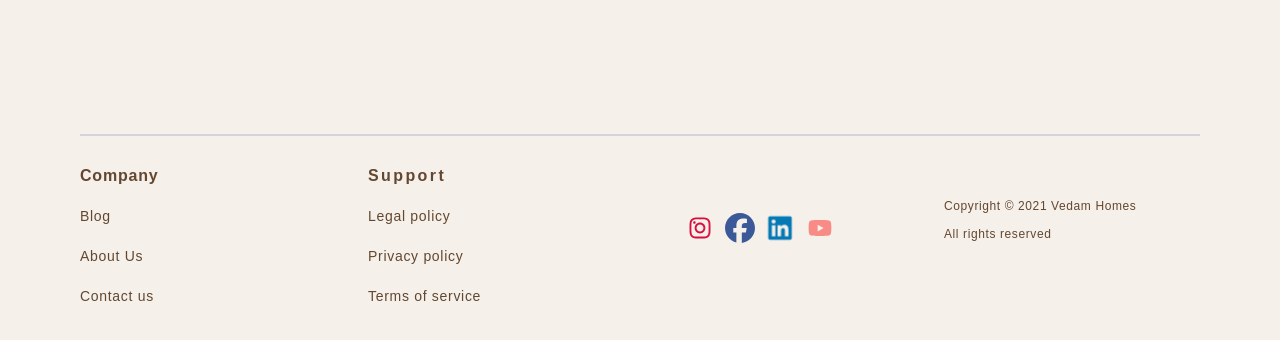
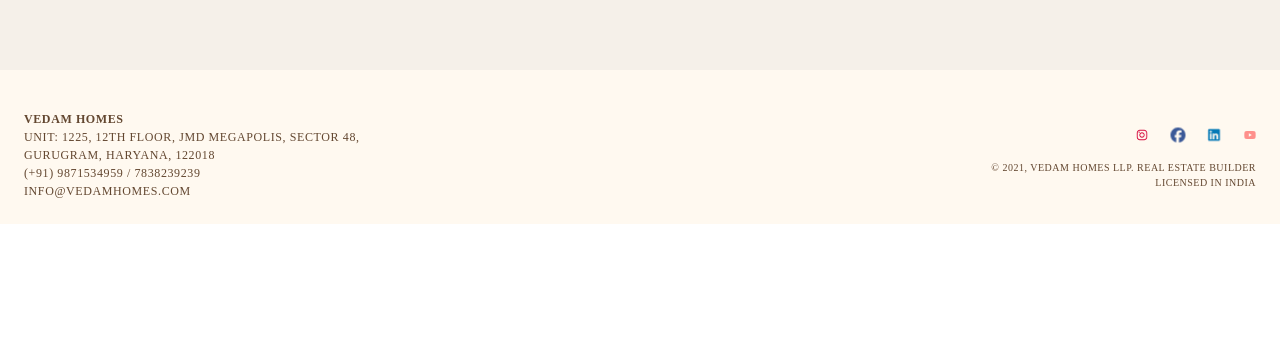
Before and after one commit to Vedamhomes/Vedamhome, a Next.js app: page /Projects in a window 1280 px wide. Shown: the part 4313-4653 px from the top of the page. After the commit the page ends 4537 px from the top, so only its background shows below. Built offline with nearby package versions, Linux system fonts and the light colour scheme.

Commit message:
banner position and footer modified

```diff
--- a/src/app/Coponents/Banner/banner.js
+++ b/src/app/Coponents/Banner/banner.js
@@ -20,7 +20,7 @@ const Banner = (props) => {
       <div className="xl:mx-auto xl:container">
         <div className="bg-[#fff9f0] flex flex-col-reverse md:flex-row items-center lg:space-x-6">
           {/* Left Section */}
-          <div className="w-full lg:w-1/2 lg:pl-12 h-[40vh] sm:h-[50vh] md:h-auto">
+          <div className="w-full flex lg:w-1/2 lg:pl-12 h-[40vh] sm:h-[50vh] md:h-auto">
             <div className="absolute top-2 right-2 lg:top-0 lg:left-0">
               <button
                 onClick={() => setIsBannerOpn(false)}
--- a/src/app/Coponents/footer/footer.js
+++ b/src/app/Coponents/footer/footer.js
@@ -6,48 +6,35 @@ import {
 } from "@fortawesome/free-brands-svg-icons";
 import { FontAwesomeIcon } from "@fortawesome/react-fontawesome";
 import "font-awesome/css/font-awesome.min.css";
+import Link from "next/link";
 
 const Footer = () => {
   return (
-    <div className="mx-auto container py-16 xl:px-20 lg:px-12 sm:px-6 px-4">
-      <hr className="mb-8 border-t-2 border-gray-300"></hr>
-      <div className="grid grid-cols-2 md:grid-cols-3 lg:grid-cols-3 xl:grid-cols-4 md:gap-8 gap-4">
-
-        <div className="sm:ml-0 ml-8">
-          <h2 className="text-base leading-4 text-[#634730] tracking-[0.05em] font-bold">
-            Company
-          </h2>
-          <p className="hover:text-gray-500 text-[14px] leading-4 mt-6 text-[#634730] tracking-[0.05em] font-normal cursor-pointer">
-            Blog
+    <footer className="bg-[#fff9f0] text-[#634730] pt-10 pb-6 px-6 ">
+      <div className="max-w-7xl mx-auto flex flex-col md:flex-row justify-between items-start text-left">
+        {/* Left Section - Contact Details */}
+        <div className="md:w-1/3 w-full mb-6 md:mb-0">
+          <p className="text-[12px] font-[Hues] tracking-[0.05em] uppercase font-semibold">
+            Vedam Homes
           </p>
-          <p className="hover:text-gray-500 text-[14px] leading-4 mt-6 text-[#634730] tracking-[0.05em] font-normal cursor-pointer">
-            About Us
+          <p className="text-[12px] font-[Hues] tracking-[0.05em] uppercase">
+            Unit: 1225, 12th Floor, JMD Megapolis, Sector 48, Gurugram, Haryana,
+            122018
           </p>
-          <p className="hover:text-gray-500 text-[14px] leading-4 mt-6 text-[#634730] tracking-[0.05em] font-normal cursor-pointer">
-            Contact us
+          <p className="text-[12px] font-[Hues] tracking-[0.05em] uppercase">
+            (+91) 9871534959 / 7838239239
+          </p>
+          <p className="text-[12px] font-[Hues] tracking-[0.05em] uppercase">
+            Info@vedamhomes.com
           </p>
         </div>
 
-        <div className="sm:ml-0 ml-8">
-          <h2 className="text-base leading-4 text-[#634730] tracking-[0.15em] font-bold">
-            Support
-          </h2>
-          <p className="hover:text-gray-500 text-[14px] leading-4 mt-6 text-[#634730] tracking-[0.05em] font-normal cursor-pointer">
-            Legal policy
-          </p>
-          <p className="hover:text-gray-500 text-[14px] leading-4 mt-6 text-[#634730] tracking-[0.05em] font-normal cursor-pointer">
-            Privacy policy
-          </p>
-          <p className="hover:text-gray-500 text-[14px] leading-4 mt-6 text-[#634730] tracking-[0.05em] font-normal cursor-pointer">
-            Terms of service
-          </p>
-        </div>
-
-        <div className="ml-8 mb-4 flex flex-col flex-shrink-0">
-          <div className="flex items-center gap-x-4 mt-12">
+        {/* Right Section - Legal & Site Credits */}
+        <div className="text-[12px] font-[Hues] tracking-[0.05em] uppercase mt-4 md:w-1/3 w-full text-right">
+          <div className="w-full flex items-end space-x-6 mb-4  justify-end">
             <div>
               <FontAwesomeIcon
-                className="cursor-pointer w-6 h-6"
+                className="cursor-pointer w-3 h-3"
                 icon={faInstagram}
                 flip
                 style={{ color: "#d80e40" }}
@@ -55,7 +42,7 @@ const Footer = () => {
             </div>
             <div>
               <FontAwesomeIcon
-                className="cursor-pointer w-6 h-6"
+                className="cursor-pointer w-3 h-3"
                 icon={faFacebook}
                 beat
                 style={{ color: "#3b5998" }}
@@ -63,7 +50,7 @@ const Footer = () => {
             </div>
             <div>
               <FontAwesomeIcon
-                className="cursor-pointer w-6 h-6"
+                className="cursor-pointer w-3 h-3"
                 icon={faLinkedin}
                 beatFade
                 style={{ color: "#0077B5" }}
@@ -71,33 +58,108 @@ const Footer = () => {
             </div>
             <div>
               <FontAwesomeIcon
-                className="cursor-pointer w-6 h-6"
+                className="cursor-pointer w-3 h-3"
                 icon={faYoutube}
                 fade
                 style={{ color: "#FF0000" }}
               />
             </div>
           </div>
-        </div>
-
-        <div className="mt-4 lg:block hidden">
-          <p className="text-xs leading-none text-[#634730] tracking-[0.05em] font-light mt-4">
-            Copyright © 2021 Vedam Homes
-          </p>
-          <p className="text-xs leading-none text-[#634730] tracking-[0.05em] font-light mt-4">
-            All rights reserved
-          </p>
+          <p className="text-[10px] font-[Hues] tracking-[0.05em] uppercase">© 2021, Vedam Homes LLP. Real Estate Builder</p>
+          <p className="text-[10px] font-[Hues] tracking-[0.05em] uppercase">Licensed in India</p>
         </div>
       </div>
-      <div className="mt-4 ml-8 lg:hidden">
-        <p className="text-xs leading-none text-[#634730] tracking-[0.05em] font-light mt-4">
-          Copyright © 2021 Vedam Homes
-        </p>
-        <p className="text-xs leading-none text-[#634730] tracking-[0.05em] font-light mt-4">
-          All rights reserved
-        </p>
-      </div>
-    </div>
+    </footer>
+
+    // <div className="mx-auto container py-16 xl:px-20 lg:px-12 sm:px-6 px-4">
+    //   <hr className="mb-8 border-t-2 border-gray-300"></hr>
+    //   <div className="grid grid-cols-2 md:grid-cols-3 lg:grid-cols-3 xl:grid-cols-4 md:gap-8 gap-4">
+
+    //     <div className="sm:ml-0 ml-8">
+    //       <h2 className="text-base leading-4 text-[#634730] tracking-[0.05em] font-bold">
+    //         Company
+    //       </h2>
+    //       <p className="hover:text-gray-500 text-[14px] leading-4 mt-6 text-[#634730] tracking-[0.05em] font-normal cursor-pointer">
+    //         Blog
+    //       </p>
+    //       <p className="hover:text-gray-500 text-[14px] leading-4 mt-6 text-[#634730] tracking-[0.05em] font-normal cursor-pointer">
+    //         About Us
+    //       </p>
+    //       <p className="hover:text-gray-500 text-[14px] leading-4 mt-6 text-[#634730] tracking-[0.05em] font-normal cursor-pointer">
+    //         Contact us
+    //       </p>
+    //     </div>
+
+    //     <div className="sm:ml-0 ml-8">
+    //       <h2 className="text-base leading-4 text-[#634730] tracking-[0.15em] font-bold">
+    //         Support
+    //       </h2>
+    //       <p className="hover:text-gray-500 text-[14px] leading-4 mt-6 text-[#634730] tracking-[0.05em] font-normal cursor-pointer">
+    //         Legal policy
+    //       </p>
+    //       <p className="hover:text-gray-500 text-[14px] leading-4 mt-6 text-[#634730] tracking-[0.05em] font-normal cursor-pointer">
+    //         Privacy policy
+    //       </p>
+    //       <p className="hover:text-gray-500 text-[14px] leading-4 mt-6 text-[#634730] tracking-[0.05em] font-normal cursor-pointer">
+    //         Terms of service
+    //       </p>
+    //     </div>
+
+    //     <div className="ml-8 mb-4 flex flex-col flex-shrink-0">
+    //       <div className="flex items-center gap-x-4 mt-12">
+    //         <div>
+    //           <FontAwesomeIcon
+    //             className="cursor-pointer w-6 h-6"
+    //             icon={faInstagram}
+    //             flip
+    //             style={{ color: "#d80e40" }}
+    //           />
+    //         </div>
+    //         <div>
+    //           <FontAwesomeIcon
+    //             className="cursor-pointer w-6 h-6"
+    //             icon={faFacebook}
+    //             beat
+    //             style={{ color: "#3b5998" }}
+    //           />
+    //         </div>
+    //         <div>
+    //           <FontAwesomeIcon
+    //             className="cursor-pointer w-6 h-6"
+    //             icon={faLinkedin}
+    //             beatFade
+    //             style={{ color: "#0077B5" }}
+    //           />
+    //         </div>
+    //         <div>
+    //           <FontAwesomeIcon
+    //             className="cursor-pointer w-6 h-6"
+    //             icon={faYoutube}
+    //             fade
+    //             style={{ color: "#FF0000" }}
+    //           />
+    //         </div>
+    //       </div>
+    //     </div>
+
+    //     <div className="mt-4 lg:block hidden">
+    //       <p className="text-xs leading-none text-[#634730] tracking-[0.05em] font-light mt-4">
+    //         Copyright © 2021 Vedam Homes
+    //       </p>
+    //       <p className="text-xs leading-none text-[#634730] tracking-[0.05em] font-light mt-4">
+    //         All rights reserved
+    //       </p>
+    //     </div>
+    //   </div>
+    //   <div className="mt-4 ml-8 lg:hidden">
+    //     <p className="text-xs leading-none text-[#634730] tracking-[0.05em] font-light mt-4">
+    //       Copyright © 2021 Vedam Homes
+    //     </p>
+    //     <p className="text-xs leading-none text-[#634730] tracking-[0.05em] font-light mt-4">
+    //       All rights reserved
+    //     </p>
+    //   </div>
+    // </div>
   );
 };
 
```
